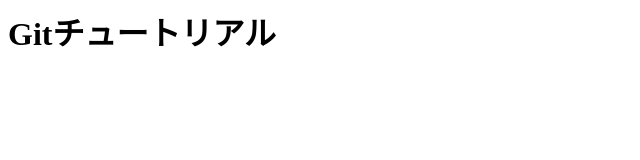
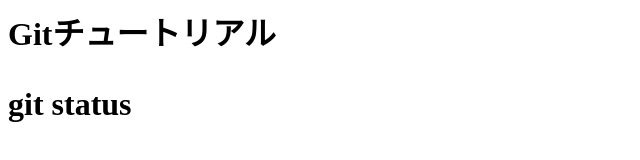
Before and after one commit to nanaeomata/git_tutorial, a plain HTML site: page index.html in a window 1280 px wide. Shown: the whole page, without its empty margins (0-640 px from the left). Drawn offline with Linux system fonts and the light colour scheme.

Commit message:
git statusコマンドを追記

```diff
--- a/index.html
+++ b/index.html
@@ -1 +1,2 @@
 <h1>Gitチュートリアル<h1>
+<P>git status</p>
```
